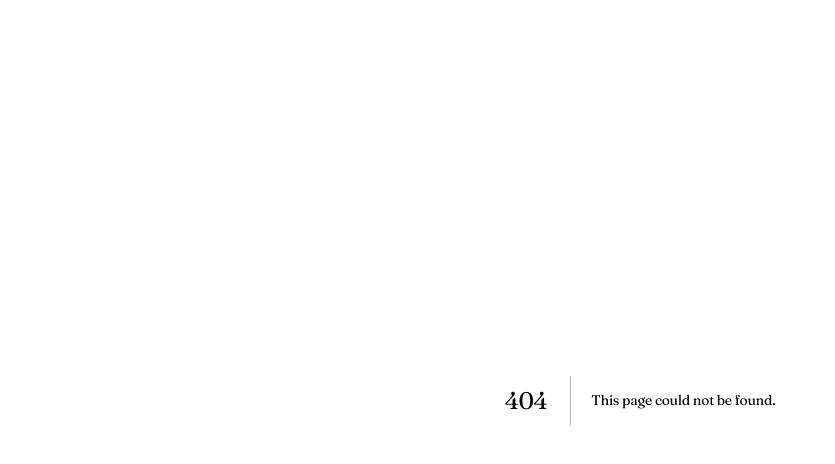
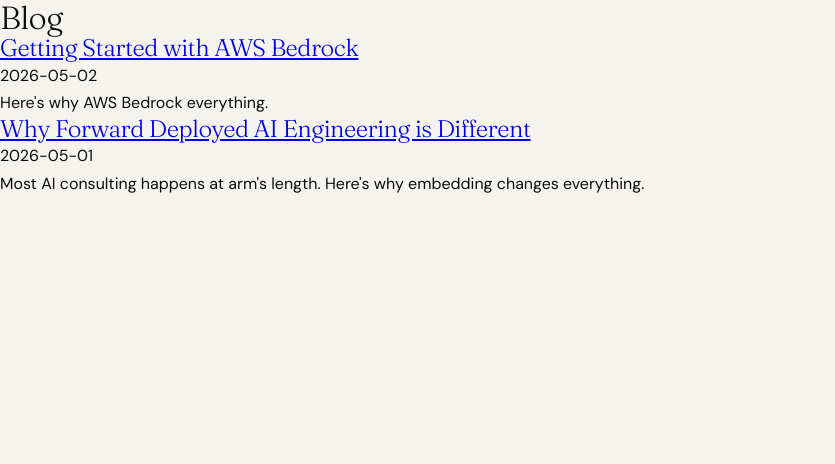
Before and after one commit to josephcaxton/firstcloudsolutions, a Next.js app: page /blog in a window 1280 px wide. Before the commit this address had no page. Shown: the top 464 px of the page, without its empty margins (0-835 px from the left). Built offline with nearby package versions, Linux system fonts and the light colour scheme.

Commit message:
Add blog functionality with sample files

```diff
--- /dev/null
+++ b/app/blog/page.tsx
@@ -0,0 +1,20 @@
+import { getAllPosts } from '@/lib/posts'
+import Link from 'next/link'
+
+export default function BlogPage() {
+  const posts = getAllPosts()
+  return (
+    <main>
+      <h1>Blog</h1>
+      {posts.map(post => (
+        <article key={post.slug}>
+          <Link href={`/blog/${post.slug}`}>
+            <h2>{post.title}</h2>
+          </Link>
+          <p>{post.date}</p>
+          <p>{post.excerpt}</p>
+        </article>
+      ))}
+    </main>
+  )
+}
--- a/components/Nav.tsx
+++ b/components/Nav.tsx
@@ -23,6 +23,7 @@
       <ul className={`${styles.links} ${menuOpen ? styles.open : ''}`}>
         <li><Link href="/#services" onClick={() => setMenuOpen(false)}>Services</Link></li>
         <li><Link href="/#about" onClick={() => setMenuOpen(false)}>About</Link></li>
+        <li><Link href="/blog" onClick={() => setMenuOpen(false)}>Blog</Link></li>
         <li><Link href="/#approach" onClick={() => setMenuOpen(false)}>Approach</Link></li>
         <li>
           <Link href="/#contact" className={styles.cta} onClick={() => setMenuOpen(false)}>
--- /dev/null
+++ b/lib/posts.ts
@@ -0,0 +1,24 @@
+import fs from 'fs'
+import path from 'path'
+import matter from 'gray-matter'
+
+const postsDir = path.join(process.cwd(), 'posts')
+
+export function getAllPosts() {
+  const files = fs.readdirSync(postsDir)
+  return files
+    .filter(f => f.endsWith('.mdx'))
+    .map(filename => {
+      const raw = fs.readFileSync(path.join(postsDir, filename), 'utf8')
+      const { data } = matter(raw)
+      return { ...data, slug: data.slug || filename.replace('.mdx', '') }
+    })
+    .sort((a, b) => new Date(b.date).getTime() - new Date(a.date).getTime())
+}
+
+export function getPostBySlug(slug: string) {
+  const filepath = path.join(postsDir, `${slug}.mdx`)
+  const raw = fs.readFileSync(filepath, 'utf8')
+  const { data, content } = matter(raw)
+  return { meta: data, content }
+}
--- a/package.json
+++ b/package.json
@@ -10,7 +10,9 @@
   },
   "dependencies": {
     "@aws-sdk/client-ses": "^3.600.0",
+    "gray-matter": "^4.0.3",
     "next": "14.2.5",
+    "next-mdx-remote": "^6.0.0",
     "react": "^18",
     "react-dom": "^18"
   },
--- /dev/null
+++ b/posts/post-one.mdx
@@ -0,0 +1,12 @@
+---
+title: "Why Forward Deployed AI Engineering is Different"
+date: "2026-05-01"
+excerpt: "Most AI consulting happens at arm's length. Here's why embedding changes everything."
+slug: "forward-deployed-ai-engineering"
+---
+
+Your post content here, written in normal Markdown.
+
+## A subheading
+
+More content...
--- /dev/null
+++ b/posts/post-two.mdx
@@ -0,0 +1,12 @@
+---
+title: "Getting Started with AWS Bedrock"
+date: "2026-05-02"
+excerpt: "Here's why AWS Bedrock everything."
+slug: "getting-started-with-aws-bedrock"
+---
+
+Your post content here, written in normal Markdown.
+
+## A subheading
+
+More content...
```
Also changed, not shown: app/blog/[slug]/page.tsx (added, +18 -0 lines), 1 other file (tests, documents, lock files or other folders).
